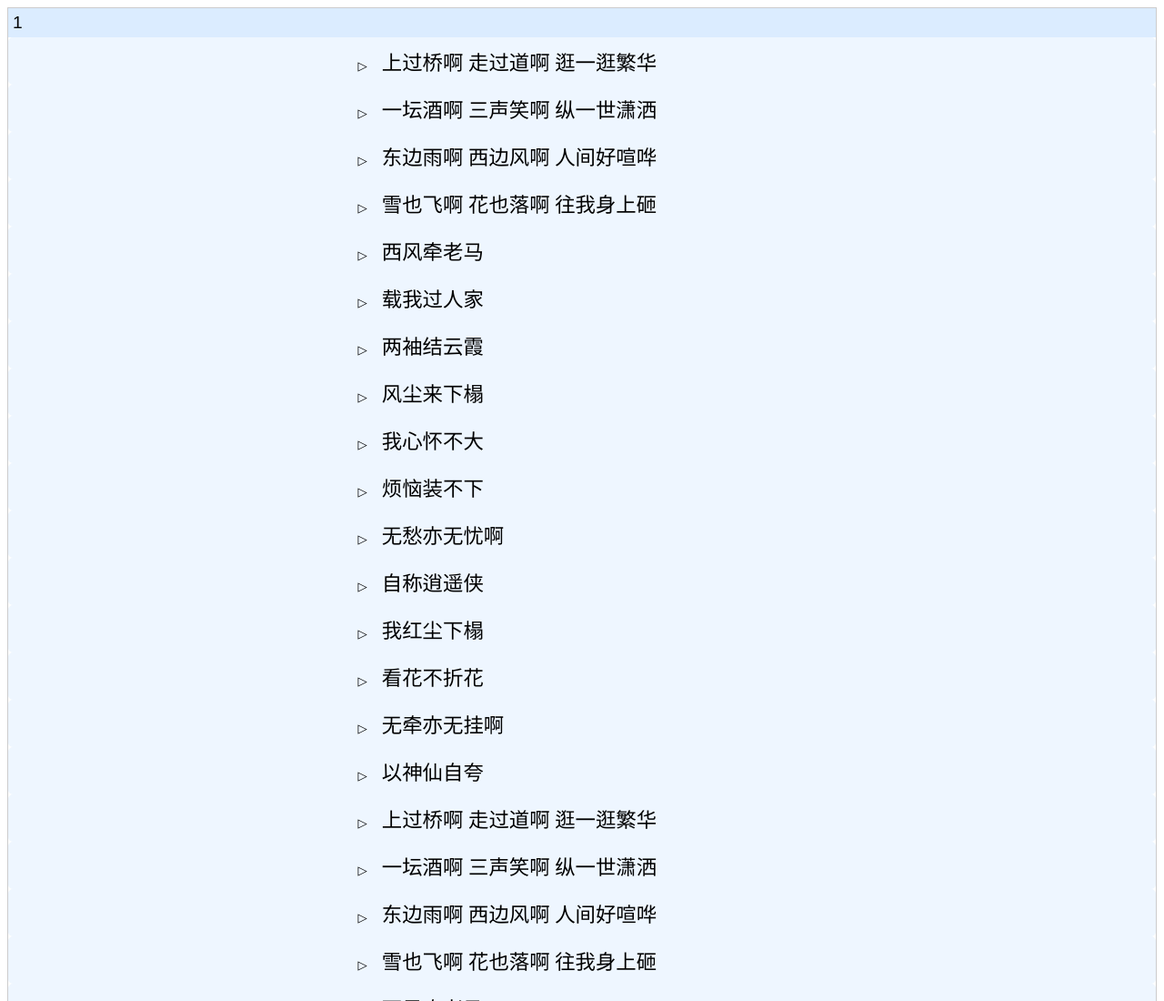
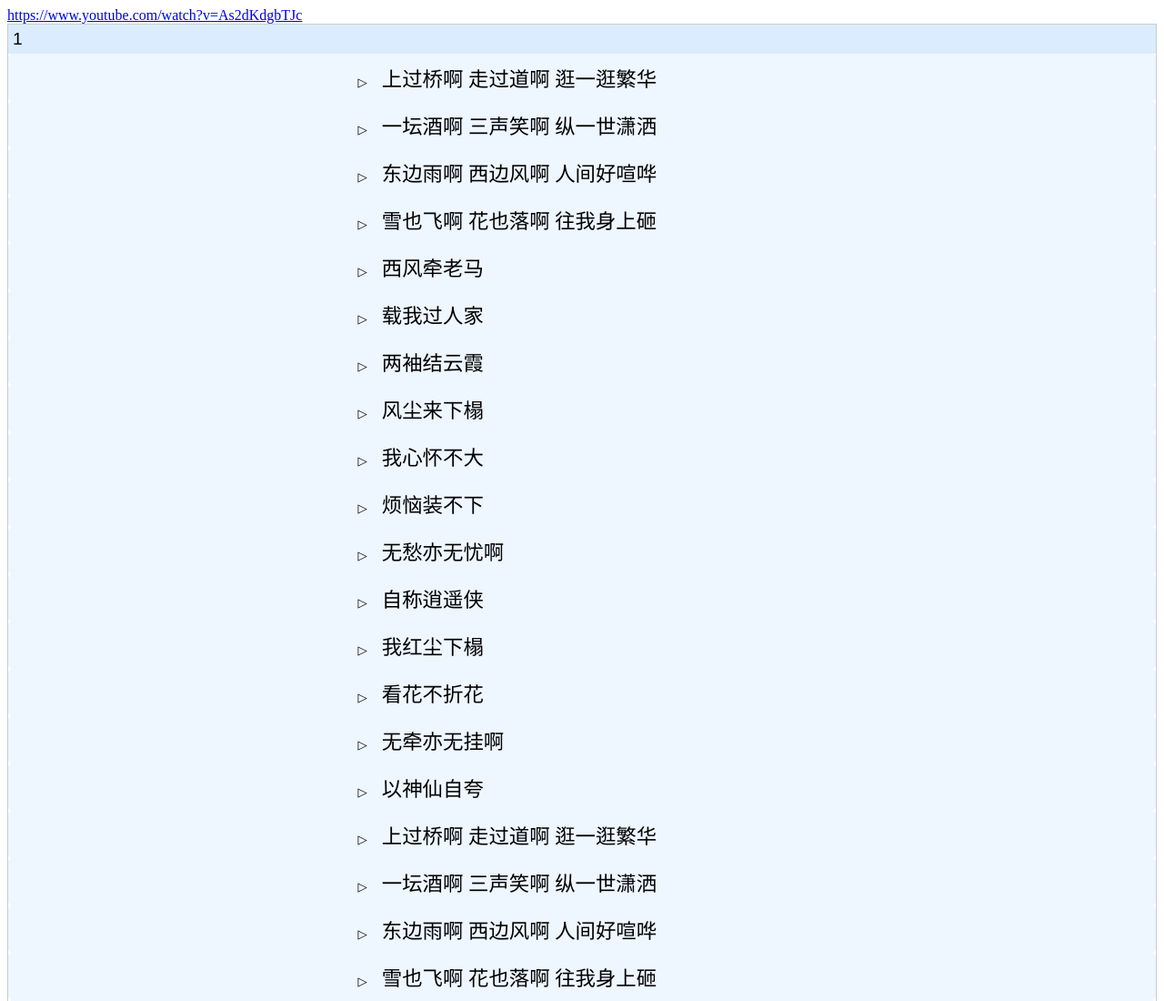
Before and after one commit to jihadichan/jihadichan.github.io, a plain HTML site: page reader/0/songs.html in a window 1280 px wide. Shown: the top 1100 px of the page at 91% size. Drawn offline with Linux system fonts and the light colour scheme.

Commit message:
quick commit

```diff
--- a/reader/0/songs.html
+++ b/reader/0/songs.html
@@ -6,7 +6,7 @@
     <link rel="stylesheet" href="../assets/styles.css">
 </head>
 <body>
-
+<a href="https://www.youtube.com/watch?v=As2dKdgbTJc">https://www.youtube.com/watch?v=As2dKdgbTJc</a><br>
 <div class="desc">
 
     <div>
```
